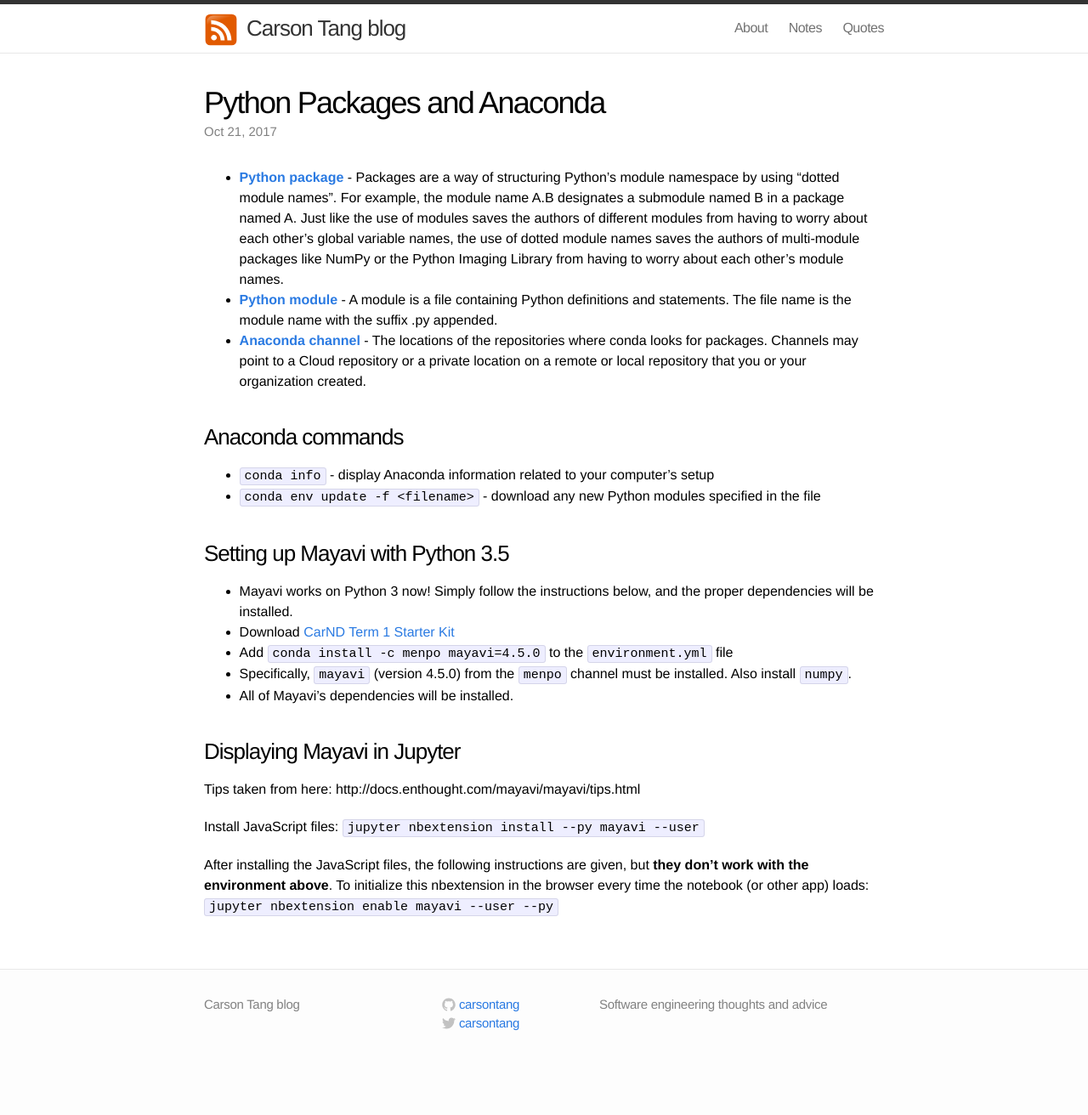
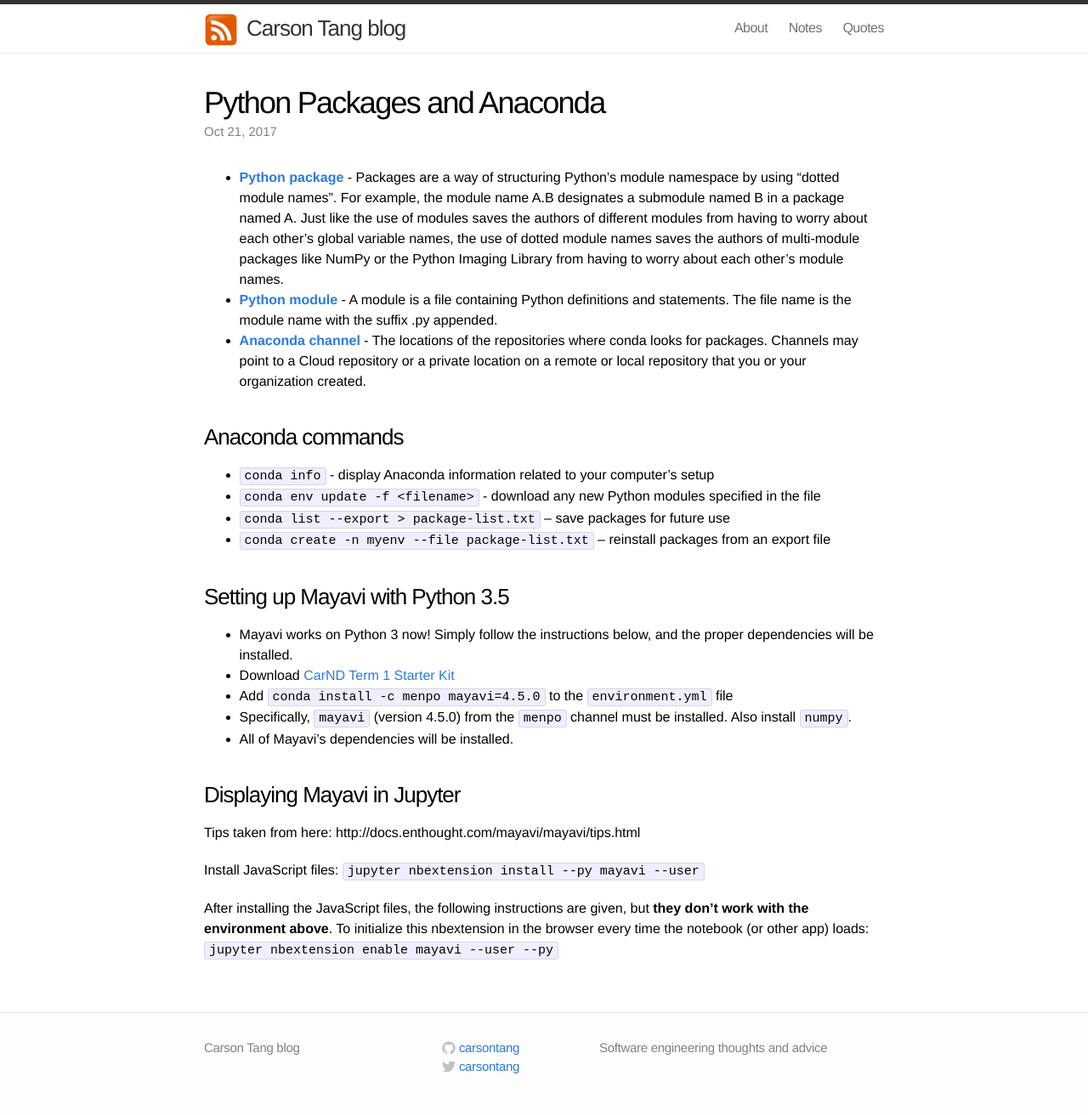
Before and after one commit to carsontang/carsontang.github.io, a Jekyll site: the page built from _posts/2017-10-21-python-packages-and-anaconda.md, in a window 1280 px wide. Shown: the whole page at 85% size. Built offline with Jekyll 4.4.1, drawn with Linux system fonts in a browser that asks for light colours; before the commit the page ends 1261 px from its top, so only the background shows below that.

Commit message:
update Python package and Anaconda guide
update Python package and Anaconda guide

```diff
--- a/_posts/2017-10-21-python-packages-and-anaconda.md
+++ b/_posts/2017-10-21-python-packages-and-anaconda.md
@@ -13,7 +13,8 @@ tags: [python]
 ### Anaconda commands
 * `conda info` - display Anaconda information related to your computer's setup
 * `conda env update -f <filename>` - download any new Python modules specified in the file
-
+* `conda list --export > package-list.txt` – save packages for future use
+* `conda create -n myenv --file package-list.txt` – reinstall packages from an export file
 
 ### Setting up Mayavi with Python 3.5
 * Mayavi works on Python 3 now! Simply follow the instructions below, and the proper dependencies will be installed.
```
